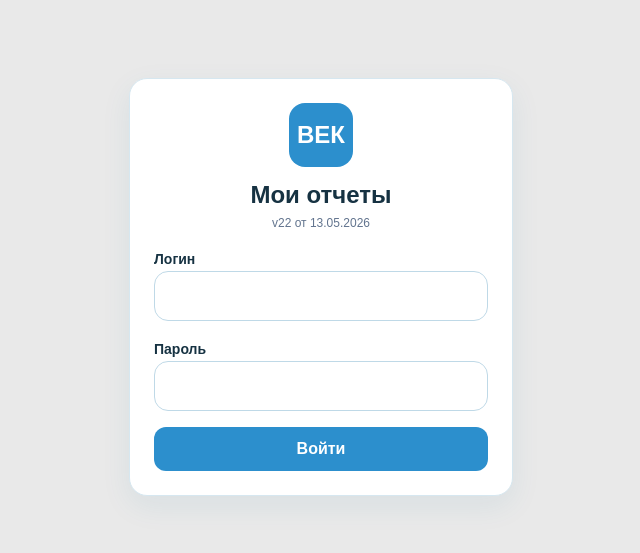
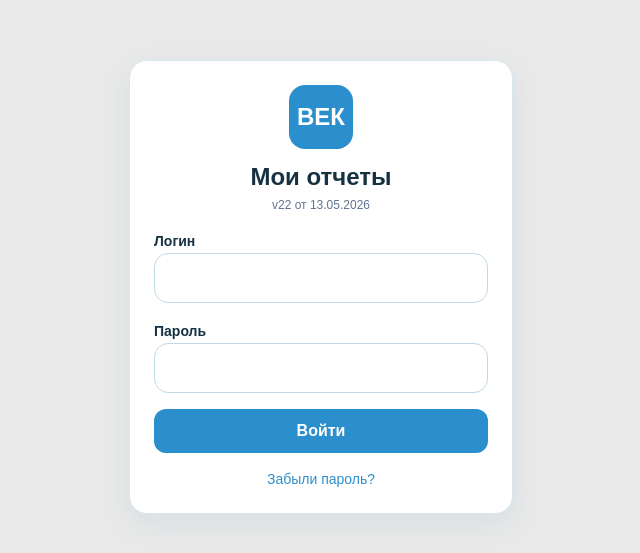
Before and after one commit to solaar32/moi_otchety_web, a Next.js app: page / in a window 1280 px wide. Shown: the part 113-666 px from the top of the page, without its empty margins (319-959 px from the left). Built offline with nearby package versions, Linux system fonts and the light colour scheme.

Commit message:
Add forgot password link to login page

```diff
--- a/app/page.tsx
+++ b/app/page.tsx
@@ -59,6 +59,12 @@ export default function LoginPage() {
         <button className="btn-primary w-full disabled:opacity-50" type="submit" disabled={loading}>
           {loading ? 'Вход...' : 'Войти'}
         </button>
+<a
+  href="/forgot-password"
+  className="block text-center text-sm font-medium text-[var(--brand)] hover:underline"
+>
+  Забыли пароль?
+</a>
       </form>
     </main>
   );
```
